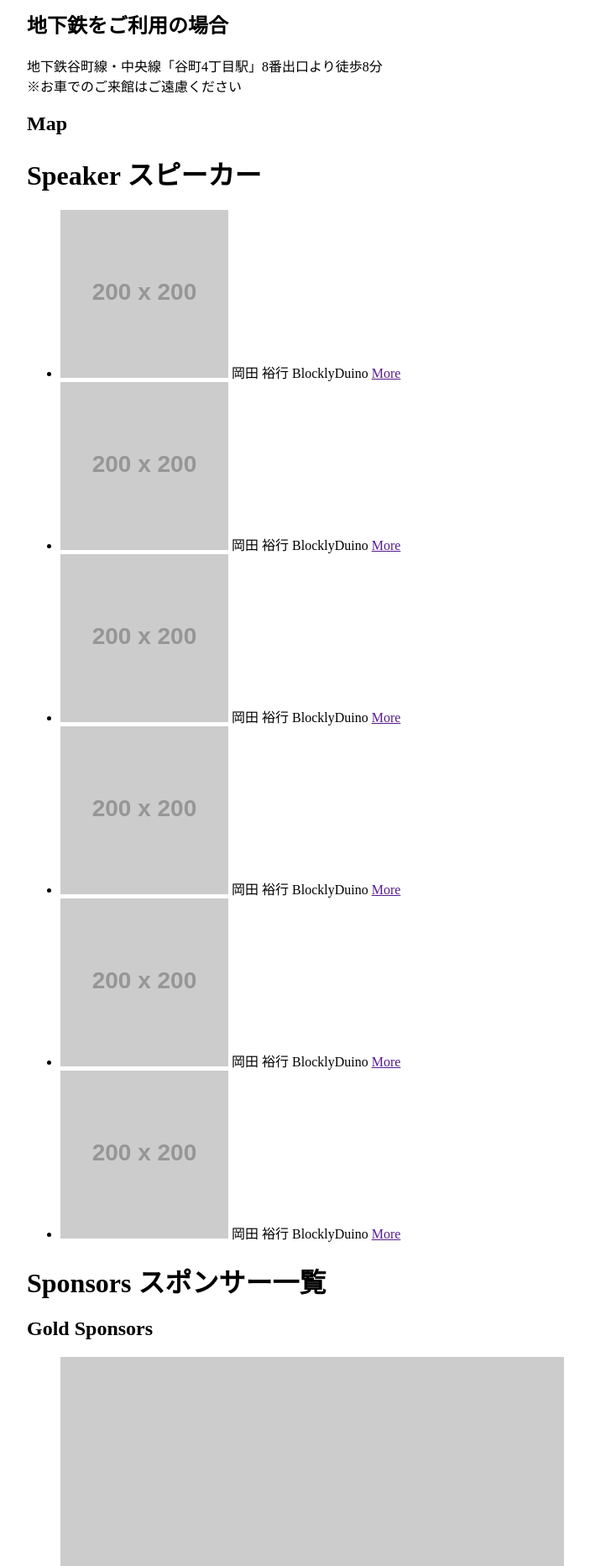
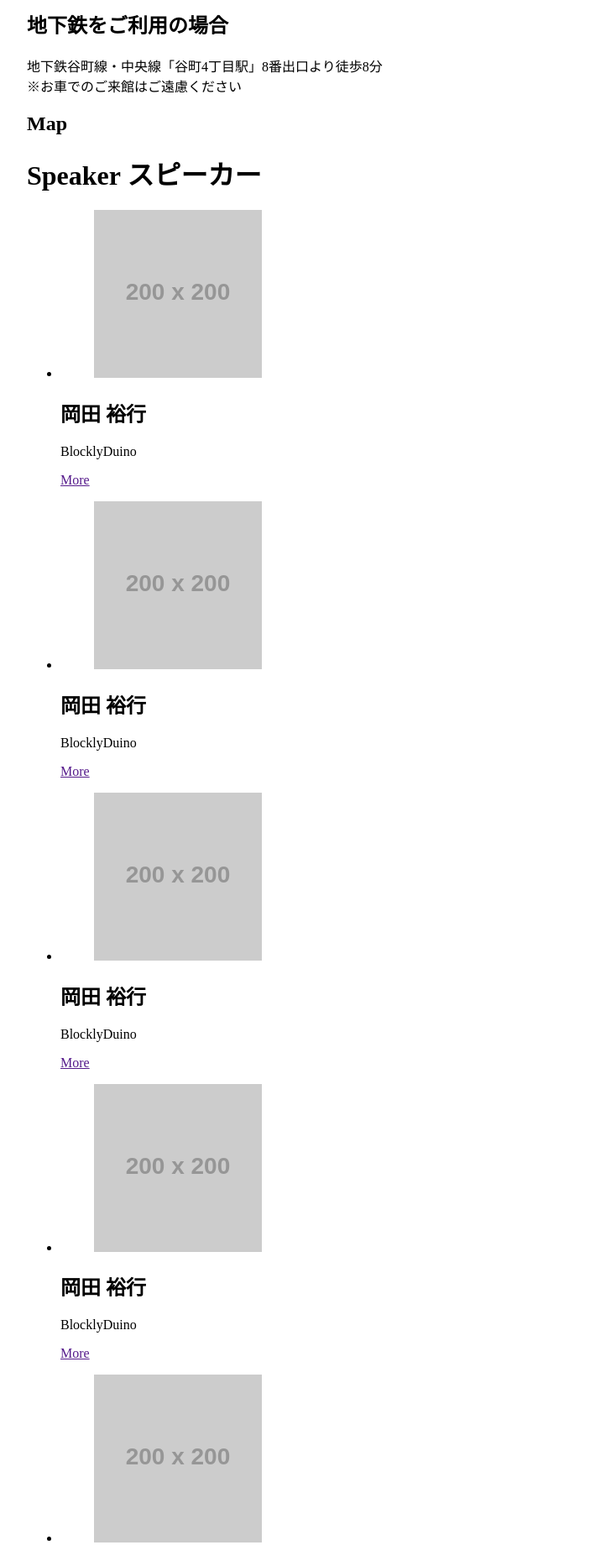
Before and after one commit to dojocon-japan/dojocon2016.coderdojo.jp, a Jekyll site: the page built from index.html, in a window 1280 px wide. Shown: the part 2915-4780 px from the top of the page at 84% size, without its empty margins (8-711 px from the left). Built offline with Jekyll 4.4.1, drawn with Linux system fonts in a browser that asks for light colours.

Commit message:
Improve the markup

```diff
--- a/index.html
+++ b/index.html
@@ -106,51 +106,51 @@ layout: default
 	</h1>
 	<ul class="speakers">
 		<li>
-			<span class="speaker-avator">
+			<figure class="speaker-avator">
 				<img src="//placehold.it/200x200.png" alt="岡田裕行のプロフィール画像">
-			</span>
-			<span class="speaker-name">岡田 裕行</span>
-			<span class="speaker-description">BlocklyDuino</span>
+			</figure>
+			<h2 class="speaker-name">岡田 裕行</h2>
+			<p class="speaker-description">BlocklyDuino</p>
 			<a href="">More</a>
 		</li>
 		<li>
-			<span class="speaker-avator">
+			<figure class="speaker-avator">
 				<img src="//placehold.it/200x200.png" alt="岡田裕行のプロフィール画像">
-			</span>
-			<span class="speaker-name">岡田 裕行</span>
-			<span class="speaker-description">BlocklyDuino</span>
+			</figure>
+			<h2 class="speaker-name">岡田 裕行</h2>
+			<p class="speaker-description">BlocklyDuino</p>
 			<a href="">More</a>
 		</li>
 		<li>
-			<span class="speaker-avator">
+			<figure class="speaker-avator">
 				<img src="//placehold.it/200x200.png" alt="岡田裕行のプロフィール画像">
-			</span>
-			<span class="speaker-name">岡田 裕行</span>
-			<span class="speaker-description">BlocklyDuino</span>
+			</figure>
+			<h2 class="speaker-name">岡田 裕行</h2>
+			<p class="speaker-description">BlocklyDuino</p>
 			<a href="">More</a>
 		</li>
 		<li>
-			<span class="speaker-avator">
+			<figure class="speaker-avator">
 				<img src="//placehold.it/200x200.png" alt="岡田裕行のプロフィール画像">
-			</span>
-			<span class="speaker-name">岡田 裕行</span>
-			<span class="speaker-description">BlocklyDuino</span>
+			</figure>
+			<h2 class="speaker-name">岡田 裕行</h2>
+			<p class="speaker-description">BlocklyDuino</p>
 			<a href="">More</a>
 		</li>
 		<li>
-			<span class="speaker-avator">
+			<figure class="speaker-avator">
 				<img src="//placehold.it/200x200.png" alt="岡田裕行のプロフィール画像">
-			</span>
-			<span class="speaker-name">岡田 裕行</span>
-			<span class="speaker-description">BlocklyDuino</span>
+			</figure>
+			<h2 class="speaker-name">岡田 裕行</h2>
+			<p class="speaker-description">BlocklyDuino</p>
 			<a href="">More</a>
 		</li>
 		<li>
-			<span class="speaker-avator">
+			<figure class="speaker-avator">
 				<img src="//placehold.it/200x200.png" alt="岡田裕行のプロフィール画像">
-			</span>
-			<span class="speaker-name">岡田 裕行</span>
-			<span class="speaker-description">BlocklyDuino</span>
+			</figure>
+			<h2 class="speaker-name">岡田 裕行</h2>
+			<p class="speaker-description">BlocklyDuino</p>
 			<a href="">More</a>
 		</li>
 	</ul>
@@ -334,84 +334,84 @@ layout: default
 	</h1>
 	<ul class="members">
 		<li>
-			<figure class="avator"><img src="//placehold.it/100x100.png" alt="スタッフのプロフィール画像"></figure>
-			<h2 class="name">staff</h2>
+			<figure class="member-avator"><img src="//placehold.it/100x100.png" alt="スタッフのプロフィール画像"></figure>
+			<h2 class="member-name">staff</h2>
 		</li>
 		<li>
-			<figure class="avator"><img src="//placehold.it/100x100.png" alt="スタッフのプロフィール画像"></figure>
-			<h2 class="name">staff</h2>
+			<figure class="member-avator"><img src="//placehold.it/100x100.png" alt="スタッフのプロフィール画像"></figure>
+			<h2 class="member-name">staff</h2>
 		</li>
 		<li>
-			<figure class="avator"><img src="//placehold.it/100x100.png" alt="スタッフのプロフィール画像"></figure>
-			<h2 class="name">staff</h2>
+			<figure class="member-avator"><img src="//placehold.it/100x100.png" alt="スタッフのプロフィール画像"></figure>
+			<h2 class="member-name">staff</h2>
 		</li>
 		<li>
-			<figure class="avator"><img src="//placehold.it/100x100.png" alt="スタッフのプロフィール画像"></figure>
-			<h2 class="name">staff</h2>
+			<figure class="member-avator"><img src="//placehold.it/100x100.png" alt="スタッフのプロフィール画像"></figure>
+			<h2 class="member-name">staff</h2>
 		</li>
 		<li>
-			<figure class="avator"><img src="//placehold.it/100x100.png" alt="スタッフのプロフィール画像"></figure>
-			<h2 class="name">staff</h2>
+			<figure class="member-avator"><img src="//placehold.it/100x100.png" alt="スタッフのプロフィール画像"></figure>
+			<h2 class="member-name">staff</h2>
 		</li>
 		<li>
-			<figure class="avator"><img src="//placehold.it/100x100.png" alt="スタッフのプロフィール画像"></figure>
-			<h2 class="name">staff</h2>
+			<figure class="member-avator"><img src="//placehold.it/100x100.png" alt="スタッフのプロフィール画像"></figure>
+			<h2 class="member-name">staff</h2>
 		</li>
 		<li>
-			<figure class="avator"><img src="//placehold.it/100x100.png" alt="スタッフのプロフィール画像"></figure>
-			<h2 class="name">staff</h2>
+			<figure class="member-avator"><img src="//placehold.it/100x100.png" alt="スタッフのプロフィール画像"></figure>
+			<h2 class="member-name">staff</h2>
 		</li>
 		<li>
-			<figure class="avator"><img src="//placehold.it/100x100.png" alt="スタッフのプロフィール画像"></figure>
-			<h2 class="name">staff</h2>
+			<figure class="member-avator"><img src="//placehold.it/100x100.png" alt="スタッフのプロフィール画像"></figure>
+			<h2 class="member-name">staff</h2>
 		</li>
 		<li>
-			<figure class="avator"><img src="//placehold.it/100x100.png" alt="スタッフのプロフィール画像"></figure>
-			<h2 class="name">staff</h2>
+			<figure class="member-avator"><img src="//placehold.it/100x100.png" alt="スタッフのプロフィール画像"></figure>
+			<h2 class="member-name">staff</h2>
 		</li>
 		<li>
-			<figure class="avator"><img src="//placehold.it/100x100.png" alt="スタッフのプロフィール画像"></figure>
-			<h2 class="name">staff</h2>
+			<figure class="member-avator"><img src="//placehold.it/100x100.png" alt="スタッフのプロフィール画像"></figure>
+			<h2 class="member-name">staff</h2>
 		</li>
 		<li>
-			<figure class="avator"><img src="//placehold.it/100x100.png" alt="スタッフのプロフィール画像"></figure>
-			<h2 class="name">staff</h2>
+			<figure class="member-avator"><img src="//placehold.it/100x100.png" alt="スタッフのプロフィール画像"></figure>
+			<h2 class="member-name">staff</h2>
 		</li>
 		<li>
-			<figure class="avator"><img src="//placehold.it/100x100.png" alt="スタッフのプロフィール画像"></figure>
-			<h2 class="name">staff</h2>
+			<figure class="member-avator"><img src="//placehold.it/100x100.png" alt="スタッフのプロフィール画像"></figure>
+			<h2 class="member-name">staff</h2>
 		</li>
 		<li>
-			<figure class="avator"><img src="//placehold.it/100x100.png" alt="スタッフのプロフィール画像"></figure>
-			<h2 class="name">staff</h2>
+			<figure class="member-avator"><img src="//placehold.it/100x100.png" alt="スタッフのプロフィール画像"></figure>
+			<h2 class="member-name">staff</h2>
 		</li>
 		<li>
-			<figure class="avator"><img src="//placehold.it/100x100.png" alt="スタッフのプロフィール画像"></figure>
-			<h2 class="name">staff</h2>
+			<figure class="member-avator"><img src="//placehold.it/100x100.png" alt="スタッフのプロフィール画像"></figure>
+			<h2 class="member-name">staff</h2>
 		</li>
 		<li>
-			<figure class="avator"><img src="//placehold.it/100x100.png" alt="スタッフのプロフィール画像"></figure>
-			<h2 class="name">staff</h2>
+			<figure class="member-avator"><img src="//placehold.it/100x100.png" alt="スタッフのプロフィール画像"></figure>
+			<h2 class="member-name">staff</h2>
 		</li>
 		<li>
-			<figure class="avator"><img src="//placehold.it/100x100.png" alt="スタッフのプロフィール画像"></figure>
-			<h2 class="name">staff</h2>
+			<figure class="member-avator"><img src="//placehold.it/100x100.png" alt="スタッフのプロフィール画像"></figure>
+			<h2 class="member-name">staff</h2>
 		</li>
 		<li>
-			<figure class="avator"><img src="//placehold.it/100x100.png" alt="スタッフのプロフィール画像"></figure>
-			<h2 class="name">staff</h2>
+			<figure class="member-avator"><img src="//placehold.it/100x100.png" alt="スタッフのプロフィール画像"></figure>
+			<h2 class="member-name">staff</h2>
 		</li>
 		<li>
-			<figure class="avator"><img src="//placehold.it/100x100.png" alt="スタッフのプロフィール画像"></figure>
-			<h2 class="name">staff</h2>
+			<figure class="member-avator"><img src="//placehold.it/100x100.png" alt="スタッフのプロフィール画像"></figure>
+			<h2 class="member-name">staff</h2>
 		</li>
 		<li>
-			<figure class="avator"><img src="//placehold.it/100x100.png" alt="スタッフのプロフィール画像"></figure>
-			<h2 class="name">staff</h2>
+			<figure class="member-avator"><img src="//placehold.it/100x100.png" alt="スタッフのプロフィール画像"></figure>
+			<h2 class="member-name">staff</h2>
 		</li>
 		<li>
-			<figure class="avator"><img src="//placehold.it/100x100.png" alt="スタッフのプロフィール画像"></figure>
-			<h2 class="name">staff</h2>
+			<figure class="member-avator"><img src="//placehold.it/100x100.png" alt="スタッフのプロフィール画像"></figure>
+			<h2 class="member-name">staff</h2>
 		</li>
 	</ul>
 </div>
```
